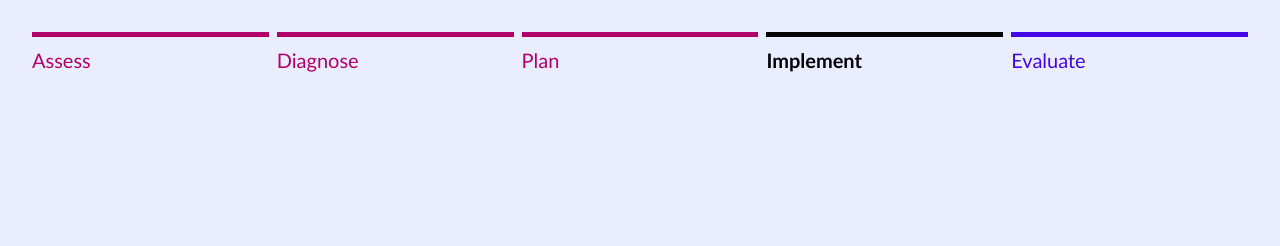
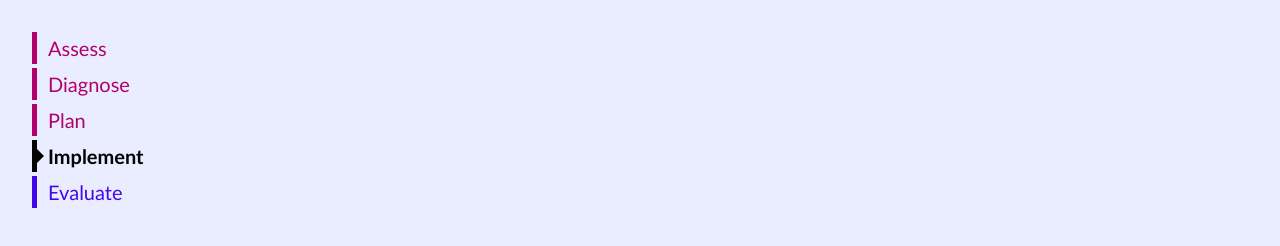
Before and after one commit to ethangardner/flexible-styling-web-components, a website built with Vite: page index.html in a window 1280 px wide. Built offline with nearby package versions, Linux system fonts and the light colour scheme.

Commit message:
switch orientation and add indicator

```diff
--- a/src/step-indicator.js
+++ b/src/step-indicator.js
@@ -6,16 +6,18 @@
  * @attribute {number} step - The current step number.
  * @csspart container - The container element.
  * @csspart steps - The list of steps.
- * @cssprop --step-indicator-border-color-default - The default border color for steps.
  * @cssprop --step-indicator-border-color-active - The border color for the active step.
  * @cssprop --step-indicator-border-color-completed - The border color for the completed steps.
- * @cssprop --step-indicator-color-default - The default text color for steps.
+ * @cssprop --step-indicator-border-color-default - The default border color for steps.
  * @cssprop --step-indicator-color-active - The text color for the active step.
  * @cssprop --step-indicator-color-completed - The text color for the completed steps.
+ * @cssprop --step-indicator-color-default - The default text color for steps.
  * @cssprop --step-indicator-font-weight-active - The font weight for the active step.
  * @cssprop --step-indicator-gap - The gap between individual steps.
- * @cssprop --step-indicator-item-border-width - The border width for steps indicator segments.
+ * @cssprop --step-indicator-item-border-size - The border width for steps indicator segments.
  * @cssprop --step-indicator-item-padding-block - The internal block padding between the step text and the border.
+ * @cssprop --step-indicator-item-padding-inline - The internal inline padding between the step text and the border.
+ * @cssprop --step-indicator-item-marker-size - The size of the marker for the active step.
  */
 class StepIndicator extends HTMLElement {
 	static observedAttributes = ["step"];
@@ -43,26 +45,28 @@ class StepIndicator extends HTMLElement {
 					--_border-color-default: var(--step-indicator-border-color-default, var(--_color-default));
 					--_border-color-active: var(--step-indicator-border-color-active, var(--_color-active));
 					--_border-color-completed: var(--step-indicator-border-color-completed, var(--_color-completed));
-					--_border-width: var(--step-indicator-item-border-width, 5px);
-					--_color-default: var(--step-indicator-color-default, hsl(0 0 0));
+					--_border-size: var(--step-indicator-item-border-size, 5px);
 					--_color-active: var(--step-indicator-color-active, hsl(0 0 30%));
 					--_color-completed: var(--step-indicator-color-completed, hsl(0 0 0));
+					--_color-default: var(--step-indicator-color-default, hsl(0 0 0));
 					--_font-weight-active: var(--step-indicator-font-weight-active, 700);
-					--_gap: var(--step-indicator-gap, 0.5rem);
-					--_padding-inline: var(--step-indicator-item-padding-inline, 0);
-					--_padding-block: var(--step-indicator-item-padding-block, 1rem);
+					--_gap: var(--step-indicator-gap, 0.25rem);
+					--_marker-size: var(--step-indicator-item-marker-size, var(--_border-size));
+					--_padding-inline: var(--step-indicator-item-padding-inline, 1rem);
+					--_padding-block: var(--step-indicator-item-padding-block, .25rem);
 				}
 
 				@media (prefers-color-scheme: dark) {
 					:host {
-						--_color-default: var(--step-indicator-color-default, hsl(0 0 70%));
 						--_color-active: var(--step-indicator-color-active, hsl(0 0 100%));
 						--_color-completed: var(--step-indicator-color-completed, hsl(0 0 70%));
+						--_color-default: var(--step-indicator-color-default, hsl(0 0 70%));
 					}
 				}
 
 				ol {
 					display: flex;
+					flex-direction: column;
 					gap: var(--_gap);
 					list-style: none;
 					margin-inline-start: 0;
@@ -81,10 +85,10 @@ class StepIndicator extends HTMLElement {
 					background: var(--_border-color-default);
 					content: "";
 					position: absolute;
-					height: var(--_border-width);
 					top: 0;
 					left: 0;
-					width: 100%;
+					height: 100%;
+					width: var(--_border-size);
 				}
 
 				::slotted(li.active) {
@@ -94,6 +98,18 @@ class StepIndicator extends HTMLElement {
 
 				::slotted(li.active)::after {
 					background: var(--_border-color-active);
+				}
+
+				::slotted(li.active)::before {
+  				border-block: var(--_marker-size) solid transparent;
+  				border-inline-start: var(--_marker-size) solid var(--_border-color-active);
+					content: "";
+					position: absolute;
+					top: 50%;
+					left: var(--_border-size);
+					transform: translateY(-50%);
+					height: 0;
+					width: 0;
 				}
 
 				::slotted(li.completed) {
--- a/src/style.css
+++ b/src/style.css
@@ -50,6 +50,7 @@ p {
 	--step-indicator-color-default: var(--system-color-cool-110);
 	--step-indicator-color-active: var(--system-color-neutral-190);
 	--step-indicator-color-completed: var(--system-color-warm-110);
+	--step-indicator-item-marker-size: 7px;
 }
 
 @media (prefers-color-scheme: dark) {
```
